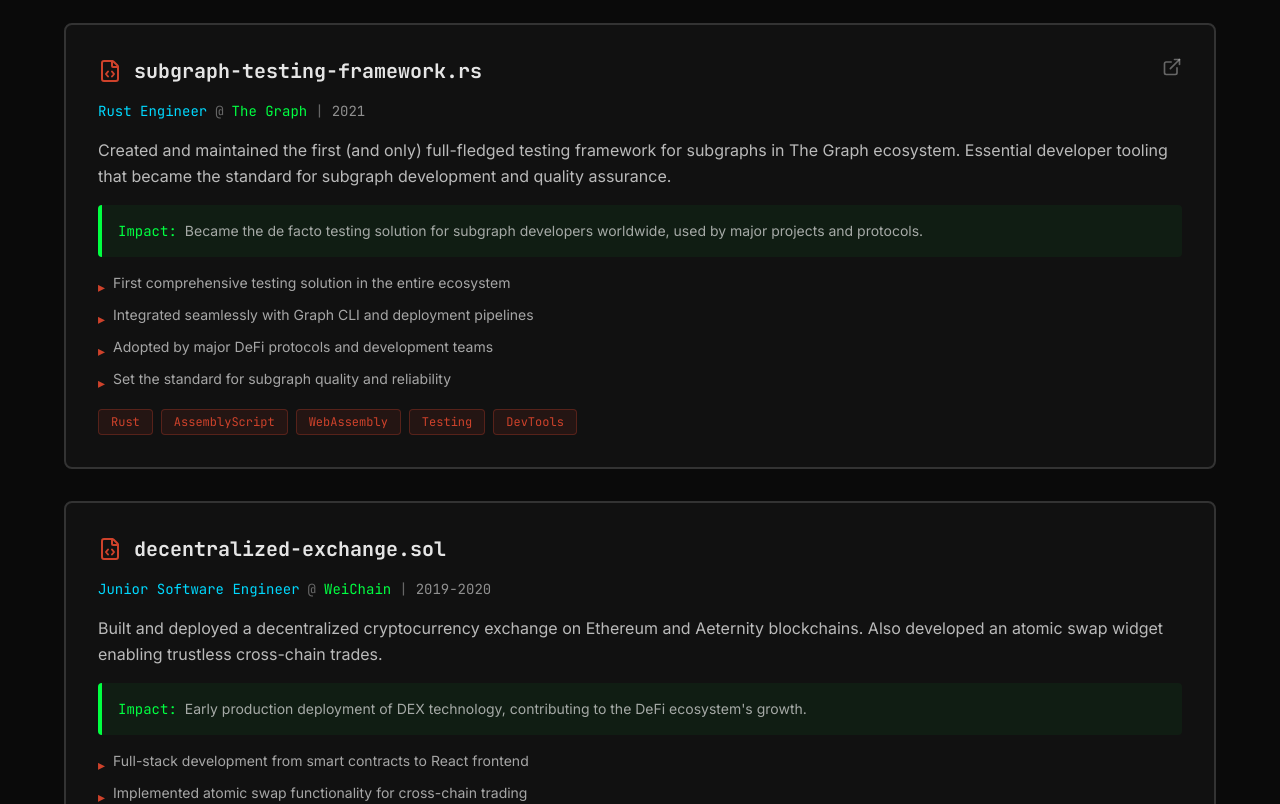
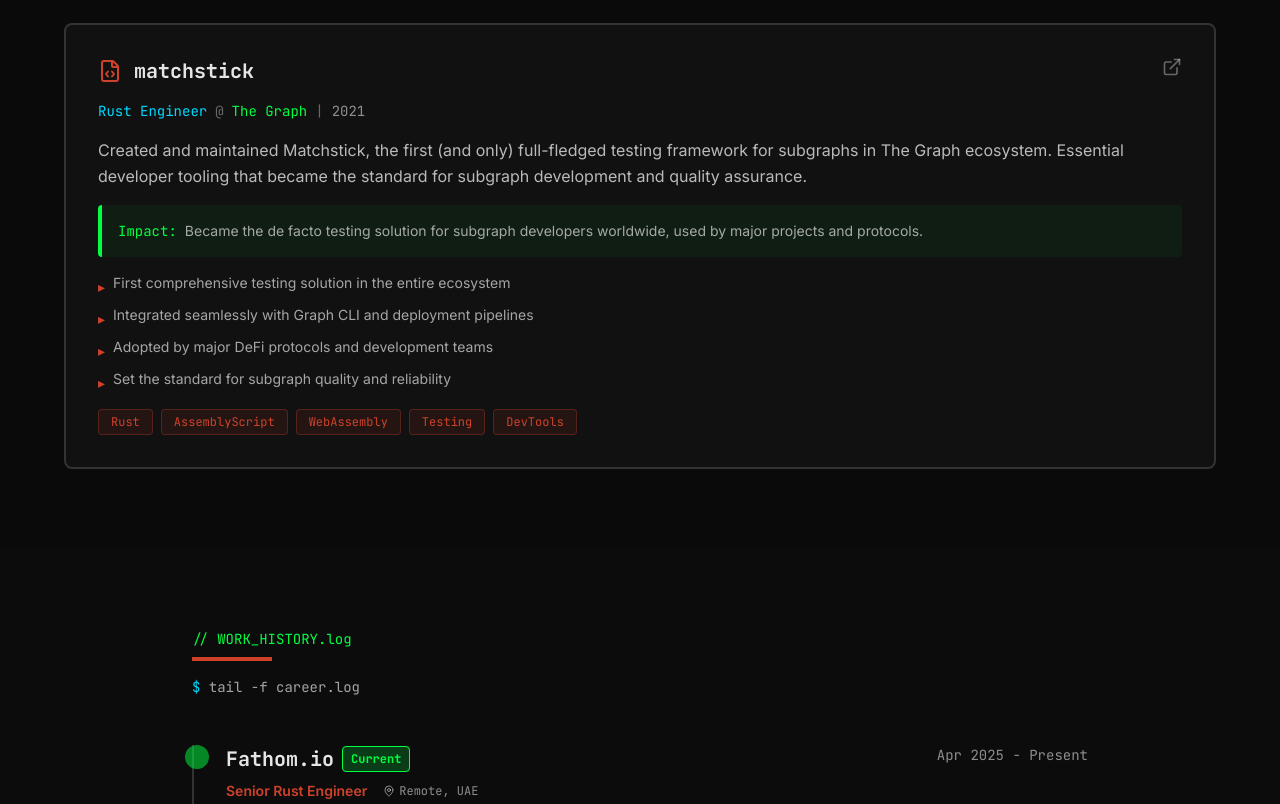
Before and after one commit to cargopete/cargopete, a Next.js app: page / in a window 1280 px wide. Shown: the part 3040-3844 px from the top of the page. Built offline with nearby package versions, Linux system fonts and the light colour scheme.

Commit message:
Remove DEX project and rename testing framework to Matchstick

```diff
--- a/app/components/Projects.tsx
+++ b/app/components/Projects.tsx
@@ -25,12 +25,12 @@
     ],
   },
   {
-    title: "subgraph-testing-framework.rs",
+    title: "matchstick",
     role: "Rust Engineer",
     company: "The Graph",
     period: "2021",
     description:
-      "Created and maintained the first (and only) full-fledged testing framework for subgraphs in The Graph ecosystem. Essential developer tooling that became the standard for subgraph development and quality assurance.",
+      "Created and maintained Matchstick, the first (and only) full-fledged testing framework for subgraphs in The Graph ecosystem. Essential developer tooling that became the standard for subgraph development and quality assurance.",
     impact:
       "Became the de facto testing solution for subgraph developers worldwide, used by major projects and protocols.",
     tech: ["Rust", "AssemblyScript", "WebAssembly", "Testing", "DevTools"],
@@ -40,24 +40,6 @@
       "Integrated seamlessly with Graph CLI and deployment pipelines",
       "Adopted by major DeFi protocols and development teams",
       "Set the standard for subgraph quality and reliability",
-    ],
-  },
-  {
-    title: "decentralized-exchange.sol",
-    role: "Junior Software Engineer",
-    company: "WeiChain",
-    period: "2019-2020",
-    description:
-      "Built and deployed a decentralized cryptocurrency exchange on Ethereum and Aeternity blockchains. Also developed an atomic swap widget enabling trustless cross-chain trades.",
-    impact:
-      "Early production deployment of DEX technology, contributing to the DeFi ecosystem's growth.",
-    tech: ["Ethereum", "Aeternity", "Solidity", "React", "Smart Contracts"],
-    link: null,
-    highlights: [
-      "Full-stack development from smart contracts to React frontend",
-      "Implemented atomic swap functionality for cross-chain trading",
-      "Deployed to mainnet and handled real user transactions",
-      "Early experience with DeFi primitives and Web3 UX",
     ],
   },
 ];
```
